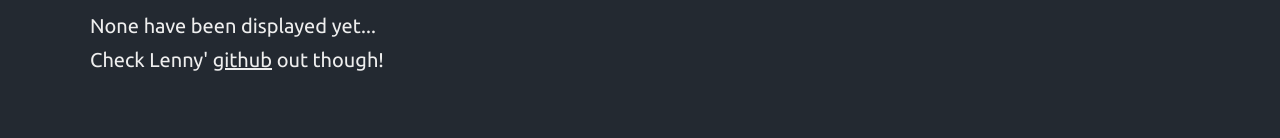
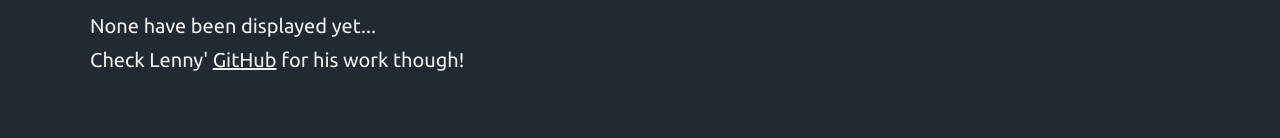
Before and after one commit to leomet07/nextportfolio, a Next.js app: page /projects in a window 1280 px wide. Shown: the part 146-284 px from the top of the page. Built offline with nearby package versions, Linux system fonts and the light colour scheme.

Commit message:
Projects page text update

```diff
--- a/pages/projects.tsx
+++ b/pages/projects.tsx
@@ -14,7 +14,8 @@ const Projects = () => {
 				<p>None have been displayed yet...</p>
 				<p>
 					Check Lenny&apos;{" "}
-					<a href="https://github.com/leomet07">github</a> out though!
+					<a href="https://github.com/leomet07">GitHub</a> for his
+					work though!
 				</p>
 			</main>
 		</div>
```
